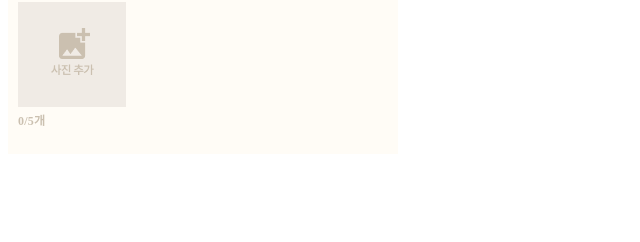
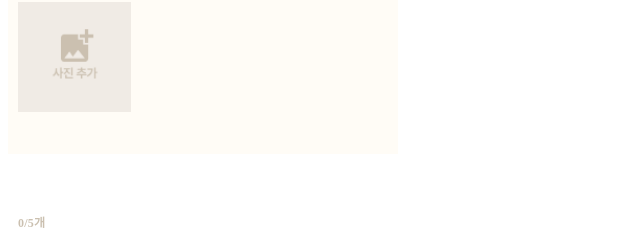
Before and after one commit to 2024GanzithonPYTHON/2024-Ganzithon_8, a React (Create React App) app in the folder recowith/: page /write in a window 1280 px wide. Shown: the part 698-940 px from the top of the page, without its empty margins (0-640 px from the left). Built offline with nearby package versions, Linux system fonts and the light colour scheme; a web font is replaced by a local one.

Commit message:
write :사진 추가 수정

```diff
--- a/recowith/src/pages/Write/StyledWrite.css
+++ b/recowith/src/pages/Write/StyledWrite.css
@@ -225,6 +225,7 @@ input[type="date"] {
 }
 .write-img-count {
   color: #cbc0b0;
+  margin-top: 3px;
   font-family: "Pretendard Variable";
   font-size: 12px;
   font-style: normal;
--- a/recowith/src/pages/Write/Write.jsx
+++ b/recowith/src/pages/Write/Write.jsx
@@ -61,8 +61,11 @@ function Write() {
           <div className="write-word-count">0/500</div>
         </div>
         <div className="write-addpic">
-          <img src={`${process.env.PUBLIC_URL}/img/write-addPic.png`} alt="" />
-          <div className="write-img-count">0/5개</div>
+          <img
+            src={`${process.env.PUBLIC_URL}/img/write-addPic.png`}
+            alt=""
+            style={{ height: "110px" }}
+          />
           <input
             type="file"
             name="file"
@@ -73,6 +76,7 @@ function Write() {
             for="uploadImg"
           />
         </div>
+        <div className="write-img-count">0/5개</div>
       </div>
     </>
   );
```
